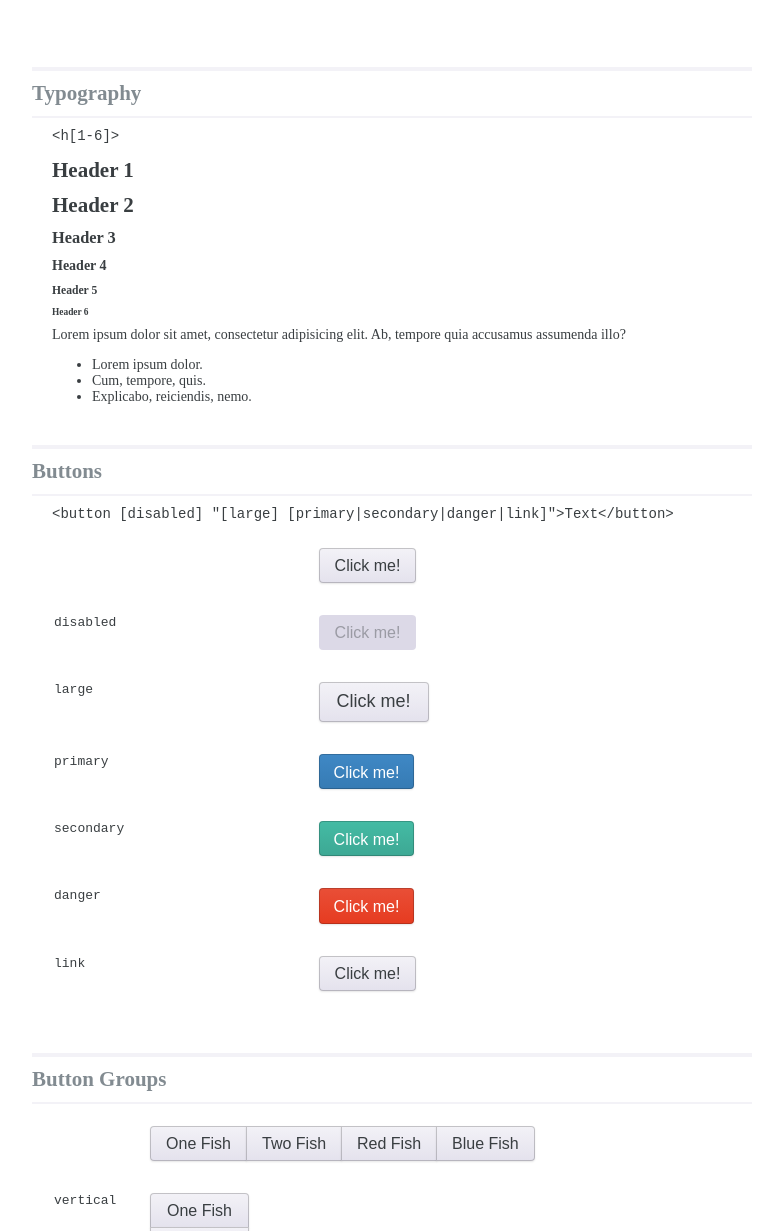
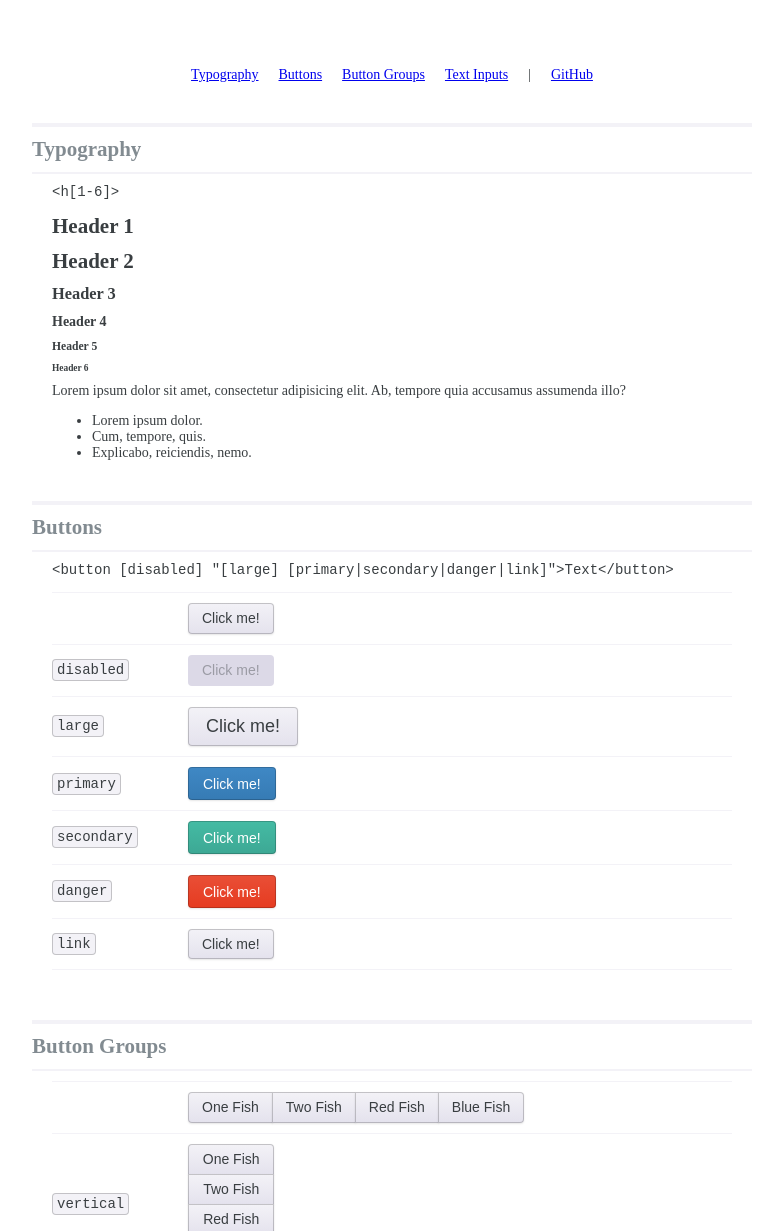
Before and after one commit to giladgray/barebones, a plain HTML site: page index.html in a window 1280 px wide. Shown: the part 147-1378 px from the top of the page, without its empty margins (248-1031 px from the left). Drawn offline with Linux system fonts and the light colour scheme.

Commit message:
Update 2015-12-27T09:07:55.500Z

```diff
--- a/demo.css
+++ b/demo.css
@@ -12,6 +12,21 @@ section > * {
   .demo-title h1 {
     font-size: 3em;
     color: #828b91; }
+
+.demo-links {
+  display: -webkit-box;
+  display: -webkit-flex;
+  display: -ms-flexbox;
+  display: flex;
+  -webkit-box-pack: center;
+  -webkit-justify-content: center;
+      -ms-flex-pack: center;
+          justify-content: center;
+  margin: 0;
+  padding: 0;
+  list-style: none; }
+  .demo-links li {
+    padding: 0 10px; }
 
 .section-title {
   margin-top: 40px;
@@ -28,5 +43,48 @@ table {
   table td {
     padding: 10px 0;
     vertical-align: top; }
-    table td > * {
+
+dl {
+  display: -webkit-box;
+  display: -webkit-flex;
+  display: -ms-flexbox;
+  display: flex;
+  -webkit-flex-wrap: wrap;
+      -ms-flex-wrap: wrap;
+          flex-wrap: wrap;
+  border-top: 1px solid #f3f2f7;
+  padding-top: 10px; }
+  dl dt {
+    -webkit-box-flex: 0;
+    -webkit-flex: 0 0 20%;
+        -ms-flex: 0 0 20%;
+            flex: 0 0 20%;
+    display: -webkit-box;
+    display: -webkit-flex;
+    display: -ms-flexbox;
+    display: flex;
+    -webkit-box-align: center;
+    -webkit-align-items: center;
+        -ms-flex-align: center;
+            align-items: center; }
+  dl dd {
+    -webkit-box-flex: 1;
+    -webkit-flex: 1 1 80%;
+        -ms-flex: 1 1 80%;
+            flex: 1 1 80%;
+    margin: 0; }
+    dl dd > *:not(:last-child) {
       margin-bottom: 10px; }
+  dl dt,
+  dl dd {
+    border-bottom: 1px solid #f3f2f7;
+    padding-bottom: 10px;
+    margin-bottom: 10px; }
+  dl code {
+    display: inline-block;
+    background: #f3f2f7;
+    padding: 3px 5px;
+    border-radius: 4px;
+    box-shadow: inset 0 0 0 1px rgba(0, 0, 0, 0.2); }
+    dl code:empty {
+      display: none; }
--- a/index.html
+++ b/index.html
@@ -10,7 +10,15 @@
       <h1>barebones</h1>
       <h4>a nearly naked CSS framework</h4>
     </div>
-    <h2 class="section-title">Typography</h2>
+    <ul class="demo-links">
+      <li><a href="#typography">Typography</a></li>
+      <li><a href="#buttons">Buttons</a></li>
+      <li><a href="#button-groups">Button Groups</a></li>
+      <li><a href="#text-inputs">Text Inputs</a></li>
+      <li>|</li>
+      <li><a href="https://github.com/giladgray/barebones">GitHub</a></li>
+    </ul>
+    <h2 id="typography" class="section-title">Typography</h2>
     <section>
       <pre>&lt;h[1-6]&gt;</pre>
       <h1>Header 1</h1>
@@ -26,128 +34,100 @@
         <li>Explicabo, reiciendis, nemo.</li>
       </ul>
     </section>
-    <h2 class="section-title">Buttons</h2>
+    <h2 id="buttons" class="section-title">Buttons</h2>
     <section>
       <pre>&lt;button [disabled] "[large] [primary|secondary|danger|link]"&gt;Text&lt;/button&gt;</pre>
-      <table>
-        <tr>
-          <td><code></code></td>
-          <td>
+      <dl>
+        <dt><code></code></dt>
+        <dd>
           <button>Click me!</button>
-          </td>
-        </tr>
-        <tr>
-          <td><code>disabled</code></td>
-          <td>
+        </dd>
+        <dt><code>disabled</code></dt>
+        <dd>
           <button class="disabled">Click me!</button>
-          </td>
-        </tr>
-        <tr>
-          <td><code>large</code></td>
-          <td>
+        </dd>
+        <dt><code>large</code></dt>
+        <dd>
           <button class="large">Click me!</button>
-          </td>
-        </tr>
-        <tr>
-          <td><code>primary</code></td>
-          <td>
+        </dd>
+        <dt><code>primary</code></dt>
+        <dd>
           <button class="primary">Click me!</button>
-          </td>
-        </tr>
-        <tr>
-          <td><code>secondary</code></td>
-          <td>
+        </dd>
+        <dt><code>secondary</code></dt>
+        <dd>
           <button class="secondary">Click me!</button>
-          </td>
-        </tr>
-        <tr>
-          <td><code>danger</code></td>
-          <td>
+        </dd>
+        <dt><code>danger</code></dt>
+        <dd>
           <button class="danger">Click me!</button>
-          </td>
-        </tr>
-        <tr>
-          <td><code>link</code></td>
-          <td>
+        </dd>
+        <dt><code>link</code></dt>
+        <dd>
           <button class="link">Click me!</button>
-          </td>
-        </tr>
-      </table>
+        </dd>
+      </dl>
     </section>
-    <h2 class="section-title">Button Groups</h2>
+    <h2 id="button-groups" class="section-title">Button Groups</h2>
     <section>
-      <table>
-        <tr>
-          <td><code></code></td>
-          <td>
+      <dl>
+        <dt><code></code></dt>
+        <dd>
           <menu>
             <button>One Fish</button>
             <button>Two Fish</button>
             <button>Red Fish</button>
             <button>Blue Fish</button>
           </menu>
-          </td>
-        </tr>
-        <tr>
-          <td><code>vertical</code></td>
-          <td>
+        </dd>
+        <dt><code>vertical</code></dt>
+        <dd>
           <menu class="vertical">
             <button>One Fish</button>
             <button>Two Fish</button>
             <button>Red Fish</button>
             <button>Blue Fish</button>
           </menu>
-          </td>
-        </tr>
-        <tr>
-          <td><code>block</code></td>
-          <td>
+        </dd>
+        <dt><code>block</code></dt>
+        <dd>
           <menu class="block">
             <button>One Fish</button>
             <button>Two Fish</button>
             <button>Red Fish</button>
             <button>Blue Fish</button>
           </menu>
-          </td>
-        </tr>
-      </table>
+        </dd>
+      </dl>
     </section>
-    <h2 class="section-title">Text Inputs</h2>
+    <h2 id="text-inputs" class="section-title">Text Inputs</h2>
     <section>
-      <table>
-        <tr>
-          <td><code></code></td>
-          <td>
+      <dl>
+        <dt><code></code></dt>
+        <dd>
           <input type="text" value="Words words words"/>
           <input type="search" placeholder="Search..."/>
           <textarea>Text area</textarea>
-          </td>
-        </tr>
-        <tr>
-          <td><code>disabled</code></td>
-          <td>
+        </dd>
+        <dt><code>disabled</code></dt>
+        <dd>
           <input type="text" value="Words words words" class="disabled"/>
           <input type="search" placeholder="Search..." class="disabled"/>
           <textarea class="disabled">Text area</textarea>
-          </td>
-        </tr>
-        <tr>
-          <td><code>large</code></td>
-          <td>
+        </dd>
+        <dt><code>large</code></dt>
+        <dd>
           <input type="text" value="Words words words" class="large"/>
           <input type="search" placeholder="Search..." class="large"/>
           <textarea class="large">Text area</textarea>
-          </td>
-        </tr>
-        <tr>
-          <td><code>error</code></td>
-          <td>
+        </dd>
+        <dt><code>error</code></dt>
+        <dd>
           <input type="text" value="Words words words" class="error"/>
           <input type="search" placeholder="Search..." class="error"/>
           <textarea class="error">Text area</textarea>
-          </td>
-        </tr>
-      </table>
+        </dd>
+      </dl>
     </section>
   </body>
 </html>
```
Lines whose indentation alone changed are shown as unchanged.
